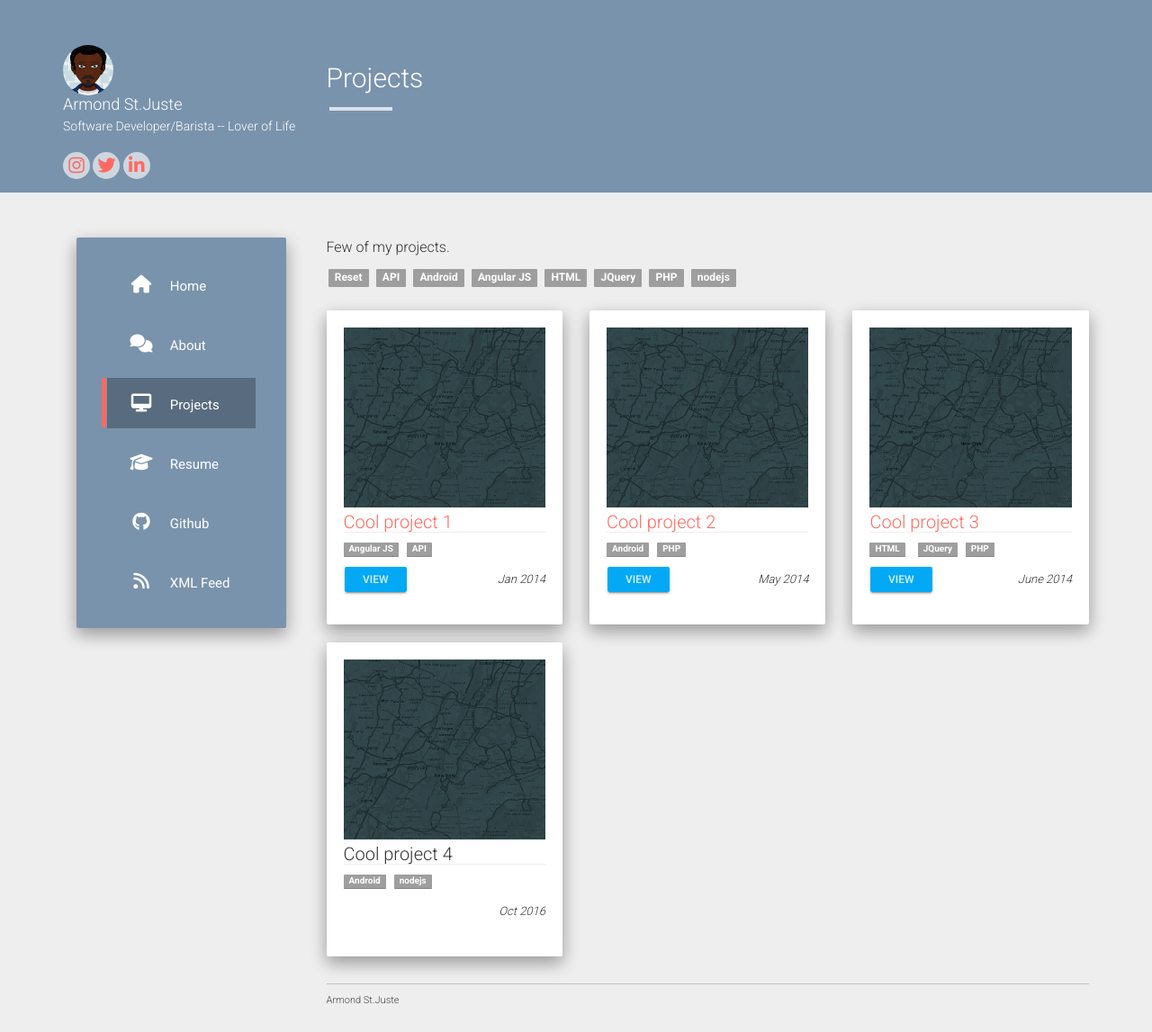
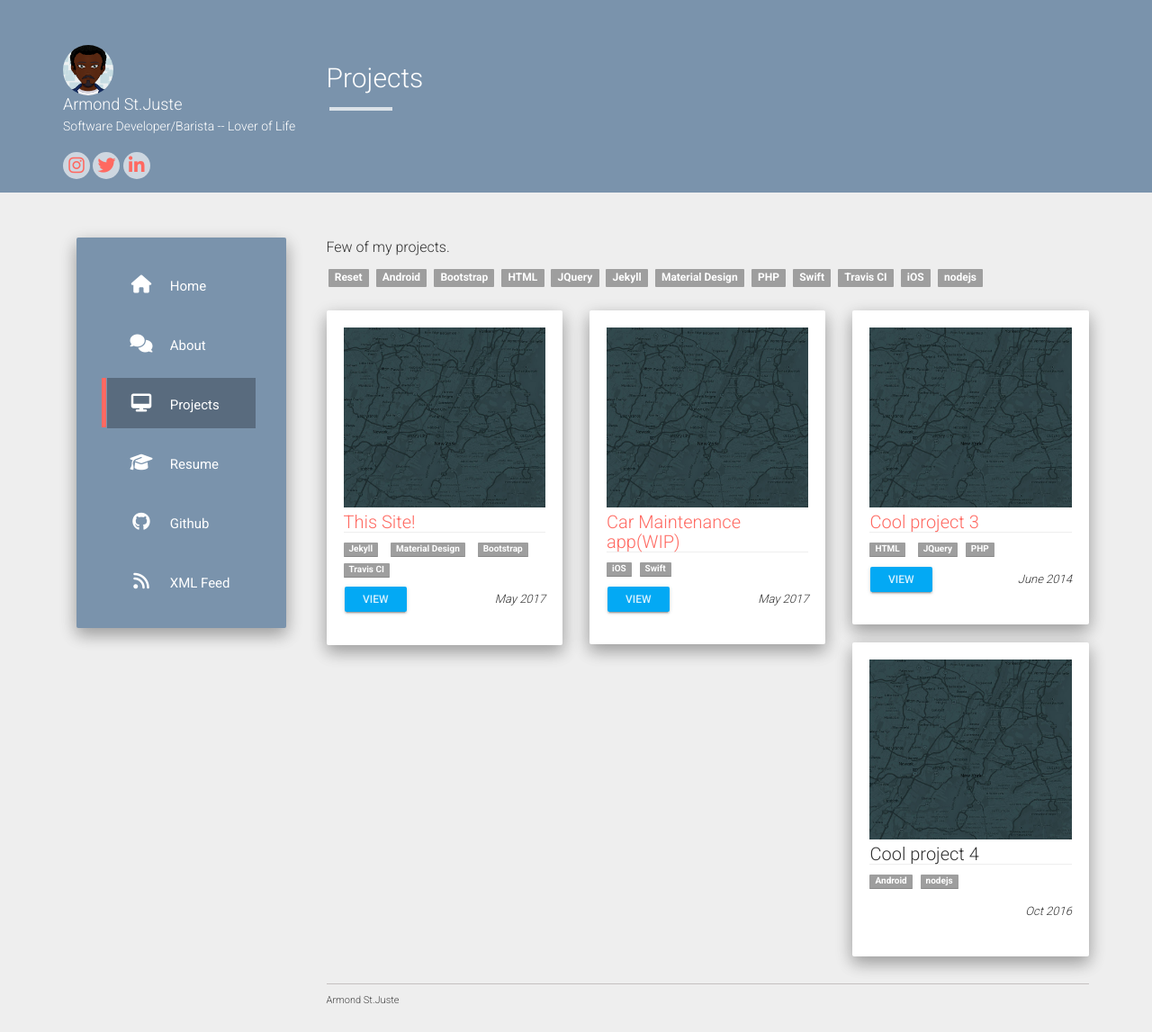
Before and after one commit to Astjust1/Blog, a Jekyll site: the page built from projects.md, in a window 1280 px wide. Shown: the whole page at 90% size. Built offline with Jekyll 4.4.1, drawn with Linux system fonts in a browser that asks for light colours; nearby versions of some CDN libraries.

Commit message:
Started updating the projects

```diff
--- a/_data/projects.json
+++ b/_data/projects.json
@@ -1,17 +1,17 @@
 [
 	{
-		"name": "Cool project 1",
+		"name": "This Site!",
 		"image": "placeholder.jpg",
 		"url": "#",
-		"date": "Jan 2014",
-		"tags": ["Angular JS","API"]
+		"date": "May 2017",
+		"tags": ["Jekyll","Material Design", "Bootstrap", "Travis CI"]
 	},
 	{
-		"name": "Cool project 2",
+		"name": "Car Maintenance app(WIP)",
 		"image": "placeholder.jpg",
 		"url": "#",
-		"date": "May 2014",
-		"tags": ["Android","PHP"]
+		"date": "May 2017",
+		"tags": ["iOS","Swift"]
 	},
 	{
 		"name": "Cool project 3",
```
